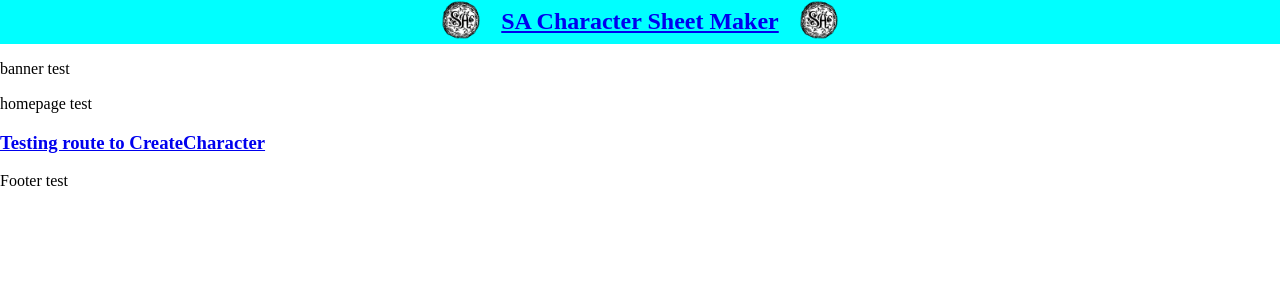
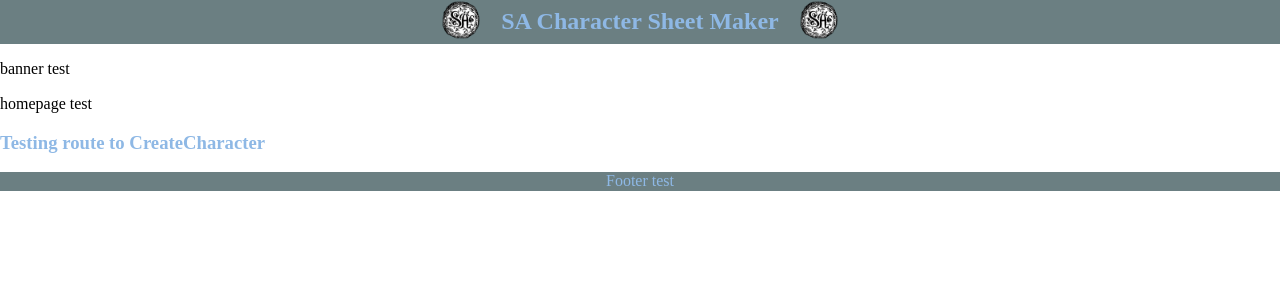
Before and after one commit to thegwanj/SA-character-gen, a React (Create React App) app in the folder client/: page / in a window 1280 px wide. Shown: the top 300 px of the page. Built offline with nearby package versions, Linux system fonts and the light colour scheme.

Commit message:
Added in link and some footer styling

```diff
--- a/client/src/index.css
+++ b/client/src/index.css
@@ -353,13 +353,47 @@
 END NORMALIZE CSS
 =================
 */
+
+/* Nav Styling */
 .navContainer {
   display: flex;
   justify-content: center;
   align-items: center;
-  background-color:aqua;
+  background-color: #6B7F82;
 }
 
 .navContainer h2 {
   margin: 0px 20px 0px 20px;
 }
+
+/* Links styling */
+a:link {
+  color: #8EB8E5;
+}
+
+a:visited {
+  color:#8EB8E5;
+}
+
+a:hover {
+  color: #7C99B4;
+}
+
+a:active {
+  color:#7C99B4;
+}
+
+a:link {
+  text-decoration: none;
+}
+
+/* Footer styling */
+footer {
+  text-align: center;
+  background-color: #6B7F82;
+}
+
+footer p {
+  color: #8EB8E5;
+  margin: 0;
+}
```
